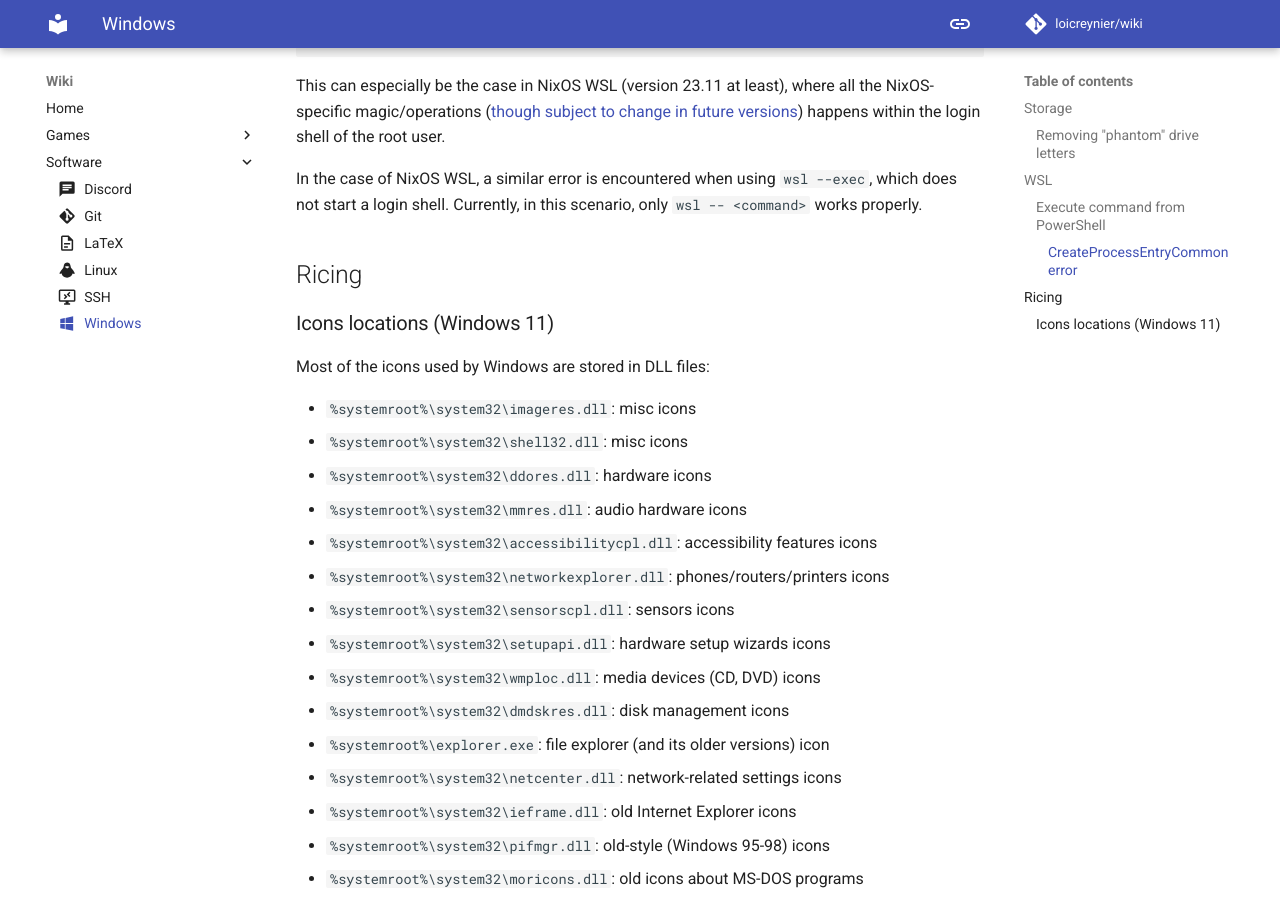
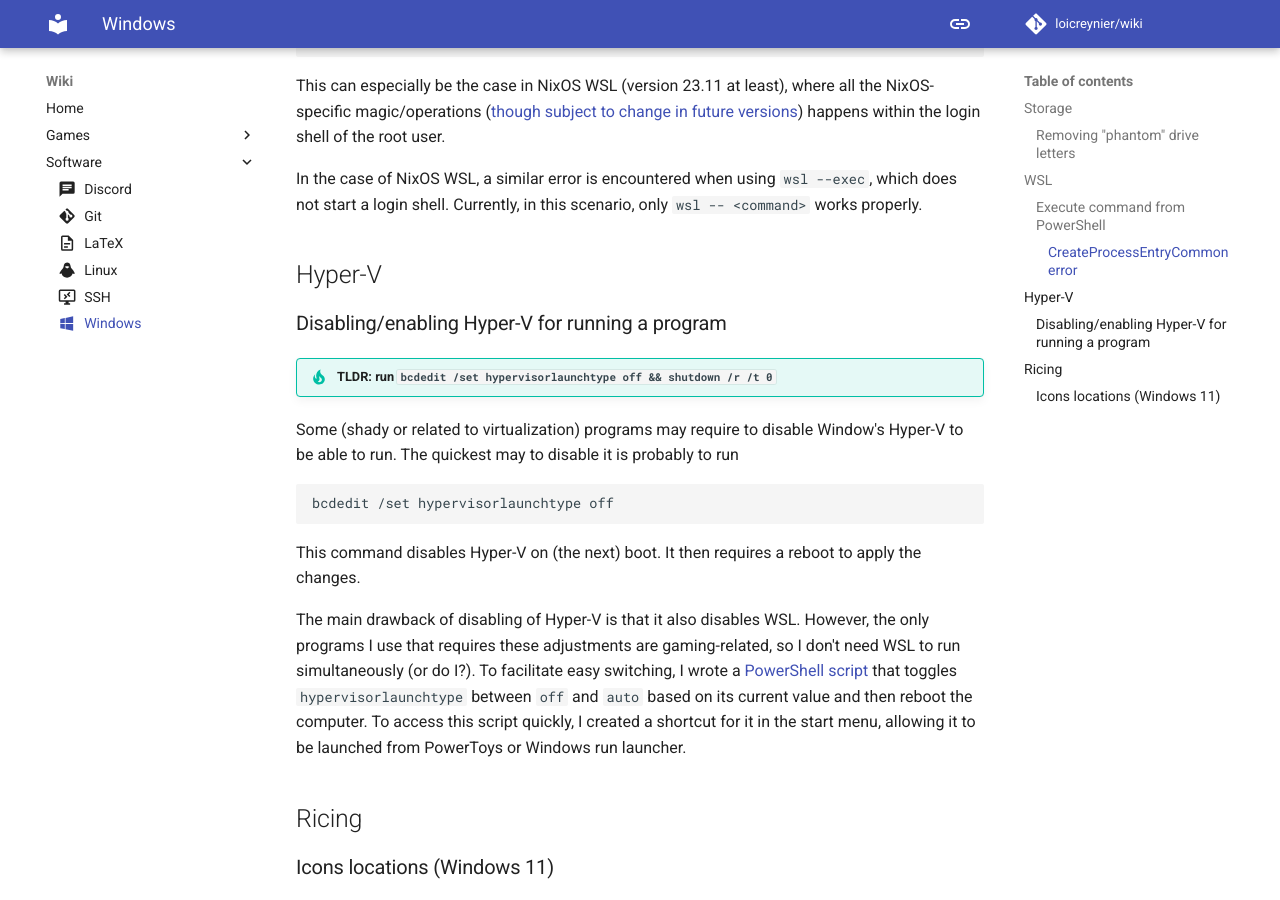
Before and after one commit to loicreynier/wiki, an MkDocs documentation site: the page built from docs/software/windows.md, in a window 1280 px wide and 900 px high, scrolled down 1027 px. Built offline with MkDocs 1.6.1 and Material for MkDocs 9.7.7, drawn with Linux system fonts in a browser that asks for light colours; comment, search, counter and statistics services are not loaded.

Commit message:
docs(windows): add disabling Hyper-V

````diff
--- a/docs/software/windows.md
+++ b/docs/software/windows.md
@@ -68,6 +68,35 @@
 
 [NixOSWSL_login_error]: https://github.com/nix-community/NixOS-WSL/issues/284
 
+## Hyper-V
+
+### Disabling/enabling Hyper-V for running a program
+
+!!! Tip "TLDR: run `bcdedit /set hypervisorlaunchtype off && shutdown /r /t 0`"
+
+Some (shady or related to virtualization) programs
+may require to disable Window's Hyper-V to be able to run.
+The quickest may to disable it is probably to run
+
+```cmd
+bcdedit /set hypervisorlaunchtype off
+```
+
+This command disables Hyper-V on (the next) boot.
+It then requires a reboot to apply the changes.
+
+The main drawback of disabling of Hyper-V is that it also disables WSL.
+However, the only programs I use that requires these adjustments are gaming-related,
+so I don't need WSL to run simultaneously (or do I?).
+To facilitate easy switching,
+I wrote a [PowerShell script][RestartToggleHyperV] that toggles `hypervisorlaunchtype`
+between `off` and `auto` based on its current value and then reboot the computer.
+To access this script quickly,
+I created a shortcut for it in the start menu,
+allowing it to be launched from PowerToys or Windows run launcher.
+
+[RestartToggleHyperV]: https://github.com/loicreynier/sandbox/blob/main/pwsh-magic/RestartToggleHyperV.ps1
+
 ## Ricing
 
 ### Icons locations (Windows 11)
````
